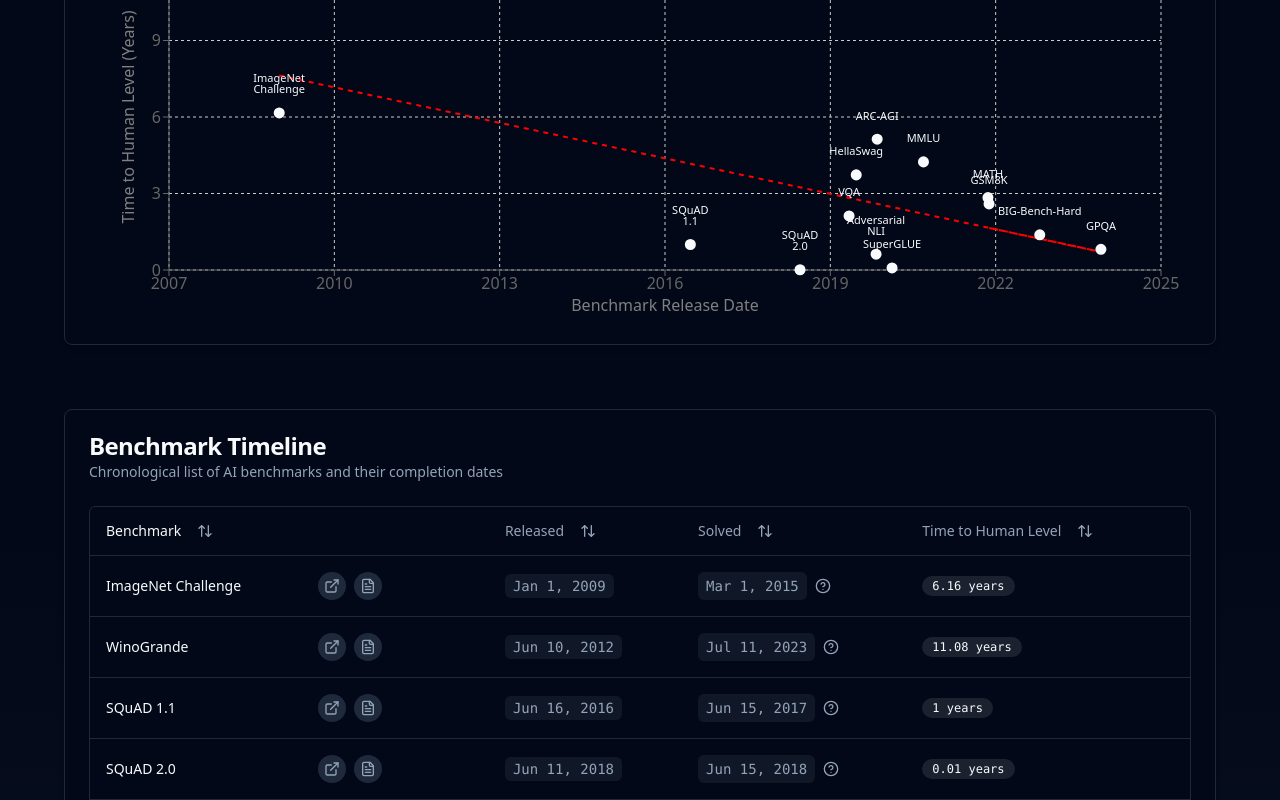
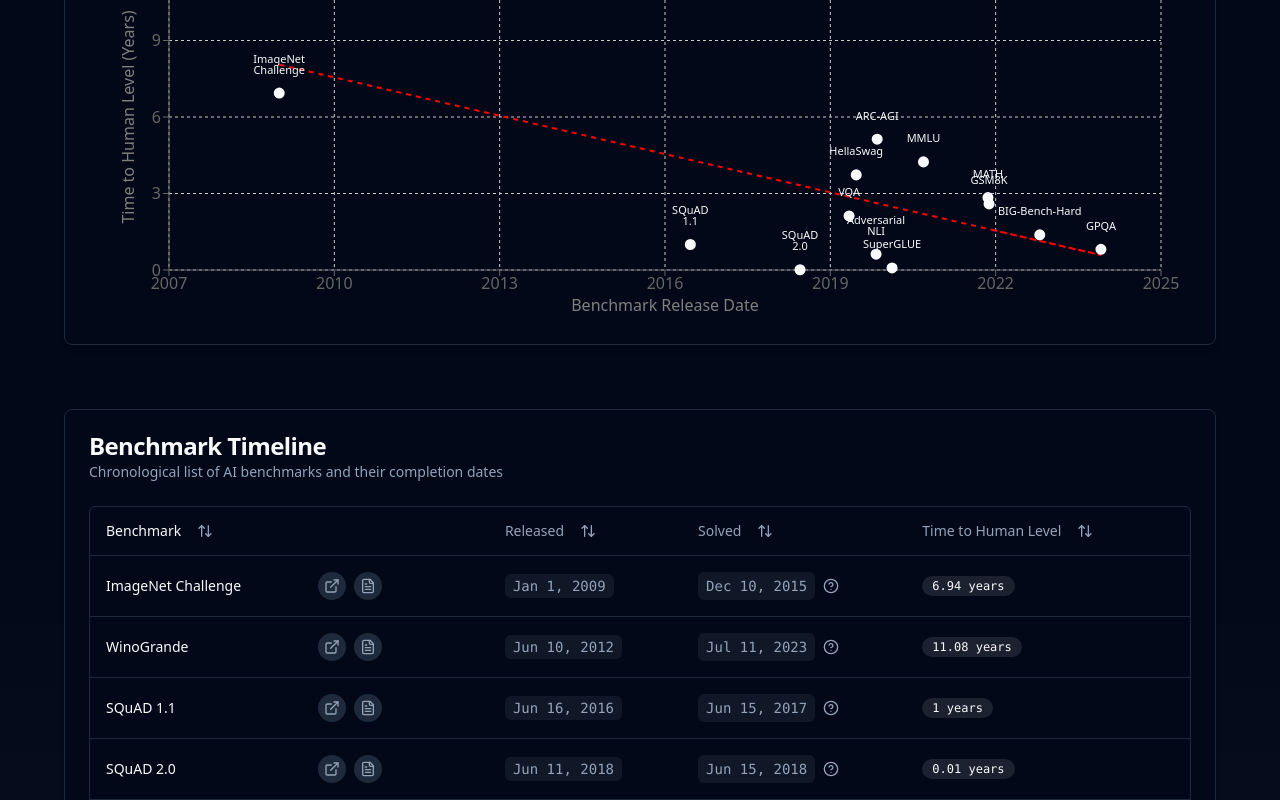
Before and after one commit to mrconter1/h-matched-tracker, a Next.js app: page / in a window 1280 px wide. Shown: the part 647-1447 px from the top of the page. Built offline with nearby package versions, Linux system fonts and the light colour scheme.

Commit message:
Add source for imagenet challenge

```diff
--- a/src/data/benchmarks.ts
+++ b/src/data/benchmarks.ts
@@ -24,10 +24,10 @@ export const benchmarkData: Benchmark[] = [
     benchmark: "ImageNet Challenge",
     release: "2009-01-01",
     solved: {
-      date: "2015-03-01",
-      model: "AlexNet",
-      score: "82.7%",
-      source: "https://www.image-net.org/",
+      date: "2015-12-10",
+      model: "ResNet",
+      score: "96.4%",
+      source: "https://www.sciencedirect.com/topics/computer-science/imagenet-challenge#:~:text=The%20performance%20for%20human%20agreement,outperform%20people%20on%20this%20task."
     },
     url: "https://www.image-net.org/",
     paperUrl: "https://arxiv.org/pdf/1409.0575"
```
